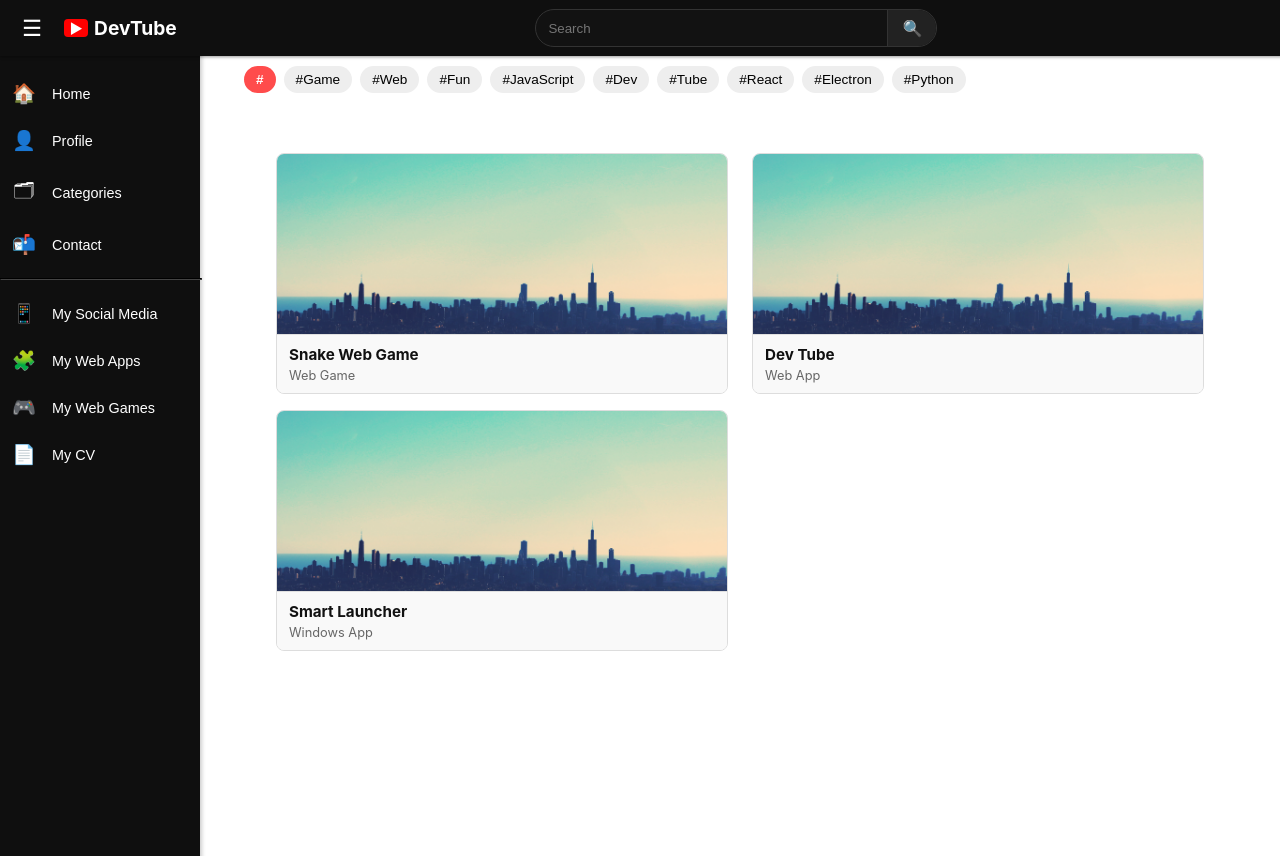
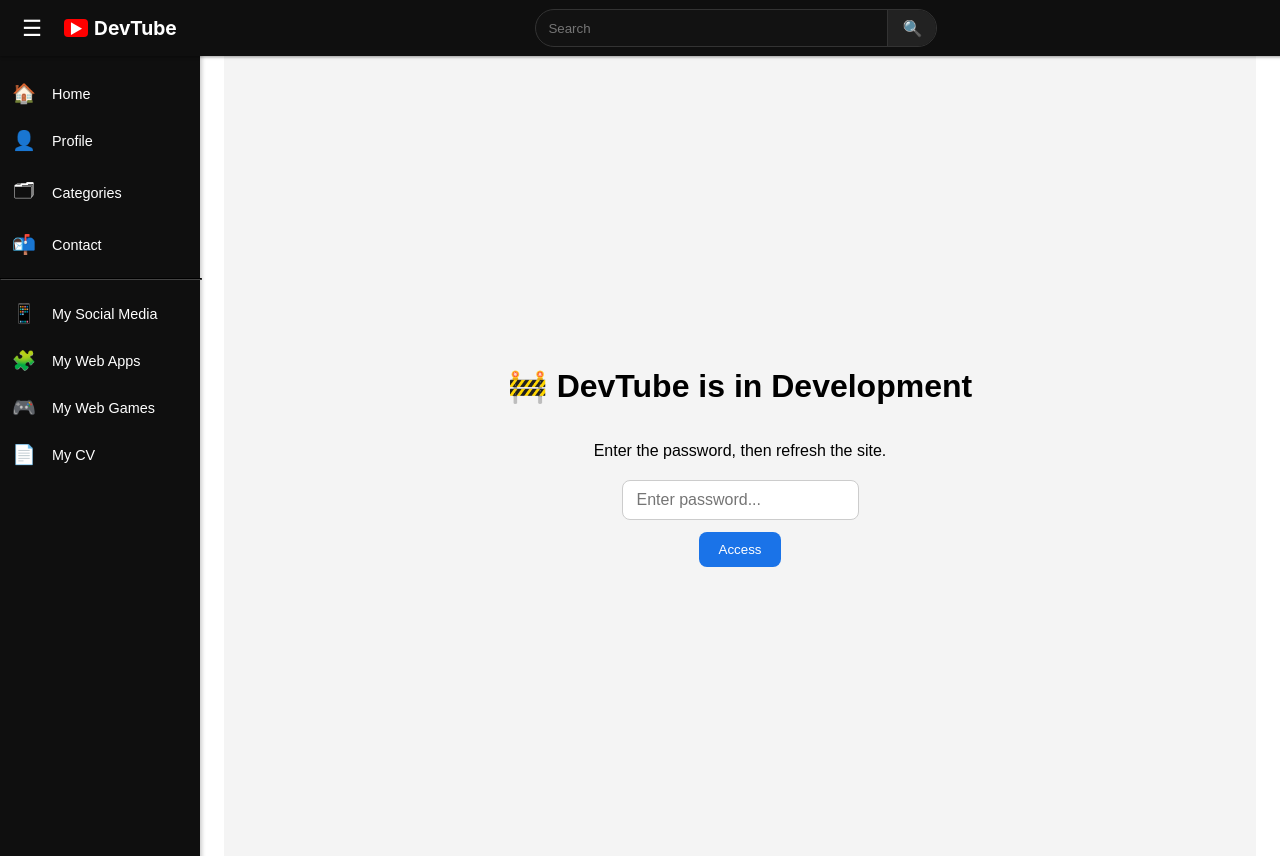
Before and after one commit to Laurentiu-upb/devtube, a React (Create React App) app: page / in a window 1280 px wide. Before the commit the page ends 800 px from the top, so only its background shows below. Built offline with nearby package versions, Linux system fonts and the light colour scheme.

Commit message:
DEVELOPMENT PASS

```diff
--- a/src/App.js
+++ b/src/App.js
@@ -1,6 +1,7 @@
 // App.js
 
 import React, { useState } from 'react';
+import { Navigate } from "react-router-dom";
 import { BrowserRouter as Router, Routes, Route } from 'react-router-dom';
 import Navbar from './components/Navbar';
 import VideoCard from './components/VideoCard';
@@ -13,6 +14,7 @@ import ContactPage from "./pages/ContactPage";
 import WebGames from './pages/WebGames';
 import WebApps from './pages/WebApps';
 import CvPage from './pages/CvPage';
+import InDevelopmentPage from "./pages/InDevelopmentPage";
 
 function Home({ query, selectedTag, setQuery, setSelectedTag }) {
   const allTags = [...new Set(projects.flatMap(p => p.tags))];
@@ -110,6 +112,8 @@ function App() {
 />
 
     <Routes>
+  {localStorage.getItem("access_granted") === "true" ? (
+    <>
       <Route
         path="/"
         element={
@@ -121,7 +125,6 @@ function App() {
           />
         }
       />
-
       <Route path="/project/:slug" element={<ProjectPage />} />
       <Route path="/socials" element={<SocialMediaPage />} />
       <Route path="/profile" element={<ProfilePage />} />
@@ -129,8 +132,12 @@ function App() {
       <Route path="/web-games" element={<WebGames />} />
       <Route path="/web-apps" element={<WebApps />} />
       <Route path="/cv" element={<CvPage />} />
-      {/* other routes */}
+    </>
+  ) : (
+    <Route path="*" element={<InDevelopmentPage />} />
+  )}
 </Routes>
+
   </div>
 </div>
 
--- /dev/null
+++ b/src/pages/InDevelopmentPage.jsx
@@ -0,0 +1,58 @@
+import React, { useState } from "react";
+import { useNavigate } from "react-router-dom";
+
+const InDevelopmentPage = () => {
+  const [password, setPassword] = useState("");
+  const [error, setError] = useState("");
+  const navigate = useNavigate();
+
+  const handleAccess = () => {
+    if (password === "devpass") {
+      localStorage.setItem("access_granted", "true");
+      navigate("/profile");
+    } else {
+      setError("Incorrect password.");
+    }
+  };
+
+  return (
+    <div style={{
+      minHeight: "100vh",
+      display: "flex",
+      flexDirection: "column",
+      justifyContent: "center",
+      alignItems: "center",
+      background: "#f4f4f4",
+      fontFamily: "sans-serif"
+    }}>
+      <h1 style={{ fontSize: "2rem" }}>🚧 DevTube is in Development</h1>
+      <p style={{ marginBottom: 20 }}>Enter the password, then refresh the site.</p>
+      <input
+        type="password"
+        placeholder="Enter password..."
+        value={password}
+        onChange={(e) => setPassword(e.target.value)}
+        style={{
+          padding: "10px 14px",
+          fontSize: "1rem",
+          borderRadius: "8px",
+          border: "1px solid #ccc",
+          marginBottom: 12
+        }}
+      />
+      <button onClick={handleAccess} style={{
+        background: "#1a73e8",
+        color: "#fff",
+        padding: "10px 20px",
+        borderRadius: "8px",
+        border: "none",
+        cursor: "pointer"
+      }}>
+        Access
+      </button>
+      {error && <p style={{ color: "red", marginTop: 10 }}>{error}</p>}
+    </div>
+  );
+};
+
+export default InDevelopmentPage;
```
Also changed, not shown: public/assets/avatar.png. Lines whose indentation alone changed are shown as unchanged.
